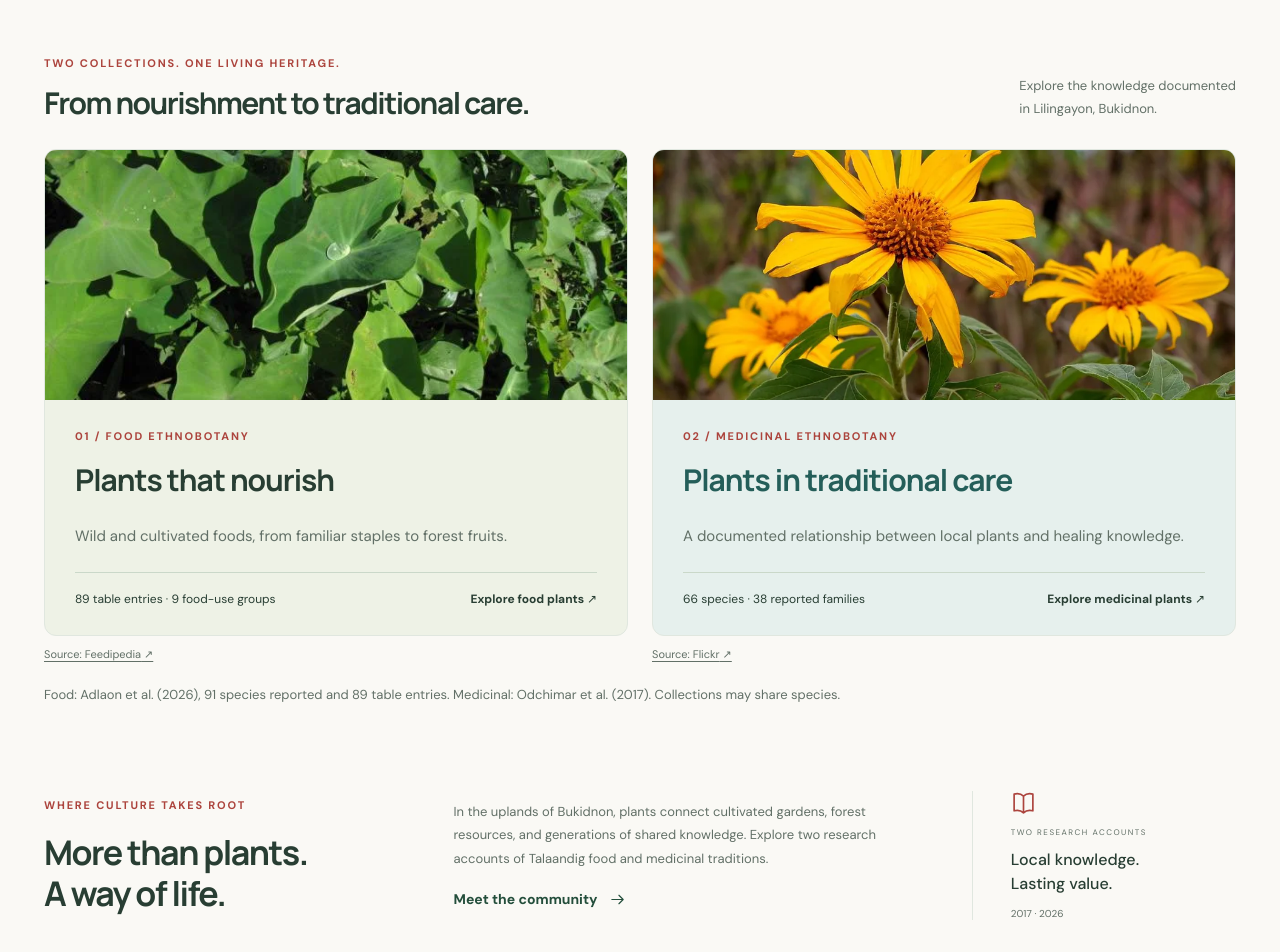
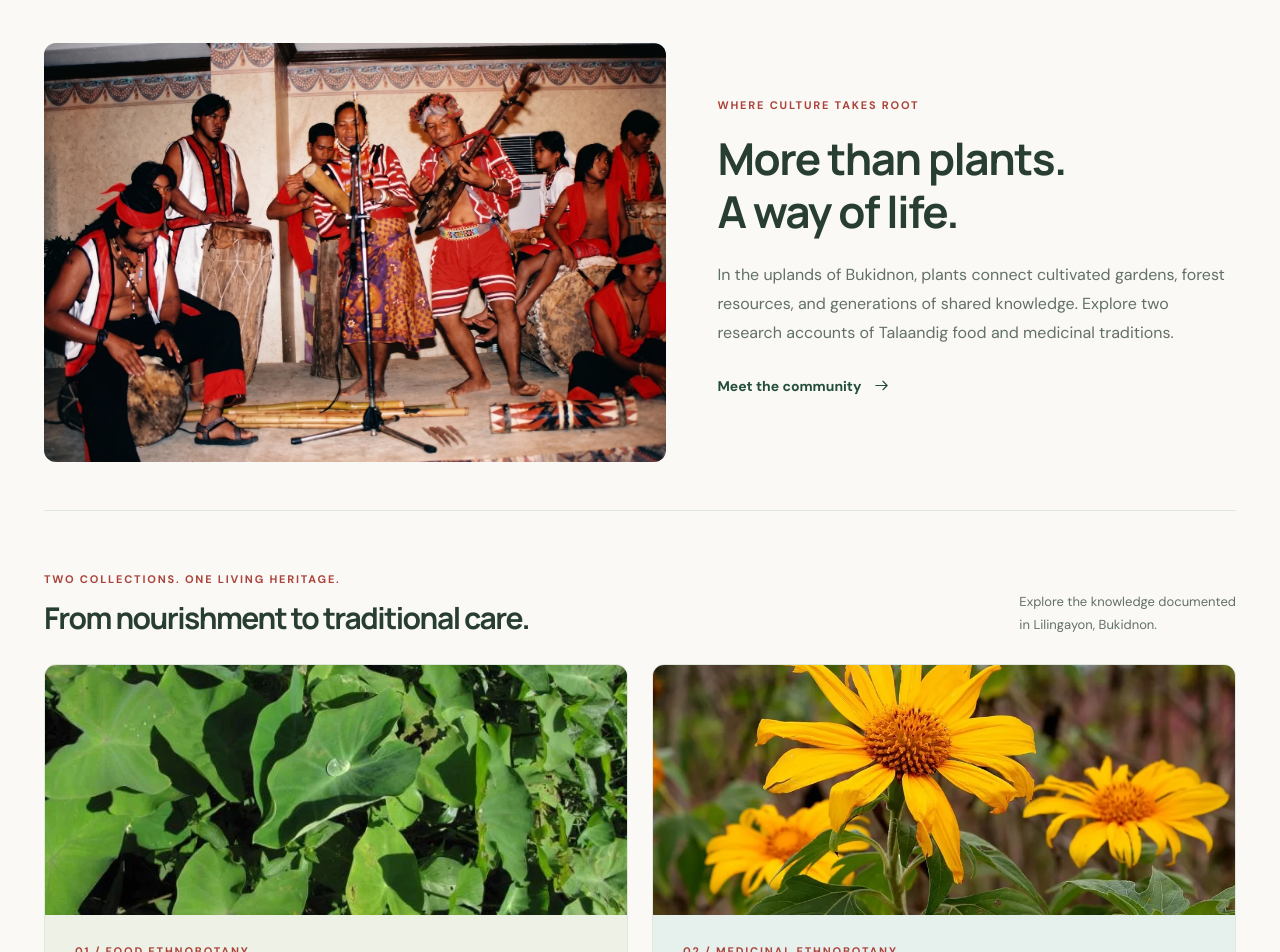
Before and after one commit to petir-be/info-web, a React (Vite) app: page / in a window 1280 px wide. Shown: the part 900-1852 px from the top of the page. Built offline with nearby package versions, Linux system fonts and the light colour scheme.

Commit message:
1st ver ip highlight

```diff
--- a/src/atlas.css
+++ b/src/atlas.css
@@ -18,6 +18,14 @@ body { background: var(--atlas-paper); }
 .button, .text-link, .collection-tabs button, .view-switch button { transition: color 150ms, background-color 150ms, border-color 150ms; }
 .button:active { filter: brightness(.94); }
 .plant-hero-copy { animation: atlas-arrive 400ms ease-out; }
+.community-highlight { display: grid; grid-template-columns: minmax(0, 1.2fr) minmax(0, 1fr); gap: clamp(24px, 4vw, 56px); align-items: center; padding-block: 48px; border-bottom: 1px solid var(--border); }
+.community-highlight h2 { font-size: clamp(30px, 3.5vw, 44px); margin-block: 16px 24px; }
+.community-highlight p { font-size: 16px; }
+.community-highlight .text-link { min-height: 44px; }
+.community-photo { min-width: 0; }
+.community-photo img { width: 100%; height: auto; border-radius: 12px; }
+.community-photo figcaption { margin-top: 12px; font-size: 13px; line-height: 1.6; color: var(--muted); }
+.page-section > .community-photo { margin-block: 32px 48px; }
 .collection-section { padding-top: 60px; }
 .collection-grid { display: grid; grid-template-columns: 1fr 1fr; gap: 24px; }
 .collection-cover { border: 1px solid var(--border); border-radius: 12px; overflow: hidden; background: var(--food-tint); }
@@ -180,6 +188,7 @@ button.study-bar-row { min-height: 44px; }
 @keyframes atlas-fade { from { opacity: .4; } to { opacity: 1; } }
 @keyframes atlas-bar { from { transform: scaleX(0); } to { transform: scaleX(1); } }
 @media (max-width: 900px) {
+  .community-highlight { grid-template-columns: 1fr; padding-block: 32px; }
   .collection-cover > div { padding: 24px; }
   .collection-cover h2 { font-size: 25px; }
   .profile-intro { gap: 28px; }
--- /dev/null
+++ b/src/components/CommunityPhoto.jsx
@@ -0,0 +1,14 @@
+export default function CommunityPhoto() {
+  return (
+    <figure className="community-photo">
+      <img
+        src="/community-performance.webp"
+        alt="A group in red garments performing music with drums, bamboo instruments, and a string instrument"
+        width="1600"
+        height="1077"
+        loading="lazy"
+        decoding="async"
+      />
+    </figure>
+  );
+}
--- a/src/pages/Community.jsx
+++ b/src/pages/Community.jsx
@@ -1,4 +1,5 @@
 import PageIntro from "../components/PageIntro";
+import CommunityPhoto from "../components/CommunityPhoto";
 export default function Community() {
   return (
     <section className="container page-section">
@@ -9,6 +10,7 @@ export default function Community() {
         A community whose food traditions connect cultivated gardens, forest
         resources, and knowledge passed between generations.
       </PageIntro>
+      <CommunityPhoto />
       <div className="editorial-grid">
         <aside className="place-panel">
           <span className="eyebrow">BUKIDNON, PHILIPPINES</span>
--- a/src/pages/Home.jsx
+++ b/src/pages/Home.jsx
@@ -2,12 +2,31 @@ import Icon from "../components/Icon";
 import PlantHero from "../components/PlantHero";
 import PlantCard from "../components/PlantCard";
 import PhotoCredit from "../components/PhotoCredit";
+import CommunityPhoto from "../components/CommunityPhoto";
 import { plantImage, findPlant } from "../data/catalog";
 
 export default function Home({ onSelect }) {
   return (
     <>
       <PlantHero />
+      <section className="container community-highlight" aria-labelledby="community-highlight-title">
+        <CommunityPhoto />
+        <div>
+          <span className="eyebrow">WHERE CULTURE TAKES ROOT</span>
+          <h2 id="community-highlight-title">
+            More than plants.
+            <br />A way of life.
+          </h2>
+          <p>
+            In the uplands of Bukidnon, plants connect cultivated gardens,
+            forest resources, and generations of shared knowledge. Explore two
+            research accounts of Talaandig food and medicinal traditions.
+          </p>
+          <a className="text-link" href="#community">
+            Meet the community <Icon name="arrow" size={17} />
+          </a>
+        </div>
+      </section>
       <section
         id="study-highlights"
         className="container collection-section"
@@ -87,35 +106,6 @@ export default function Home({ onSelect }) {
           Medicinal: Odchimar et al. (2017). Collections may share species.
         </p>
       </section>
-      <section className="container introduction">
-        <div>
-          <span className="eyebrow">WHERE CULTURE TAKES ROOT</span>
-          <h2>
-            More than plants.
-            <br />A way of life.
-          </h2>
-        </div>
-        <div>
-          <p>
-            In the uplands of Bukidnon, plants connect cultivated gardens,
-            forest resources, and generations of shared knowledge. Explore two
-            research accounts of Talaandig food and medicinal traditions.
-          </p>
-          <a className="text-link" href="#community">
-            Meet the community <Icon name="arrow" size={17} />
-          </a>
-        </div>
-        <div className="study-stamp">
-          <Icon name="book" size={25} />
-          <span>TWO RESEARCH ACCOUNTS</span>
-          <strong>
-            Local knowledge.
-            <br />
-            Lasting value.
-          </strong>
-          <small>2017 · 2026</small>
-        </div>
-      </section>
       <section className="featured-section">
         <div className="container">
           <div className="section-heading">
```
Also changed, not shown: public/community-performance.webp (added), 1 other file (tests, documents, lock files or other folders).
